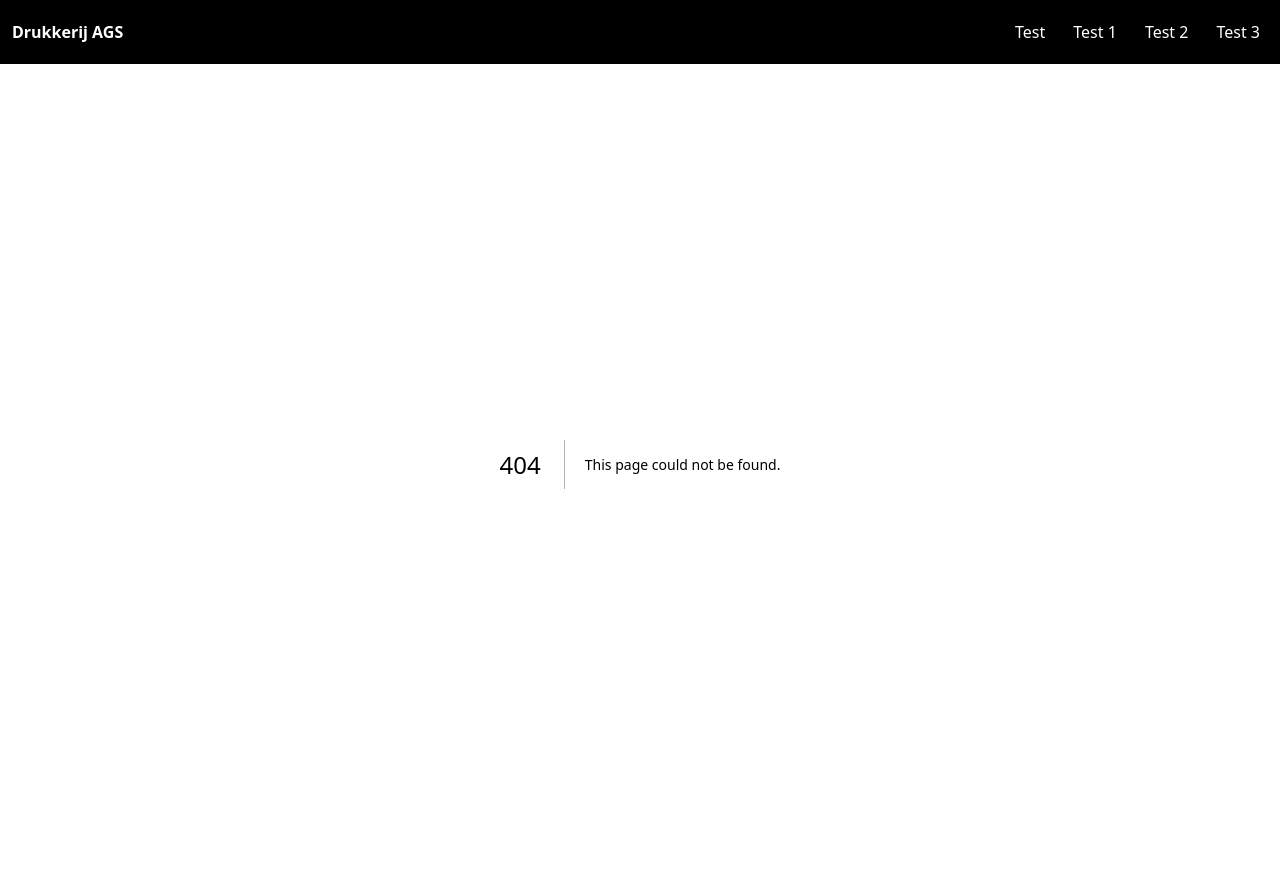
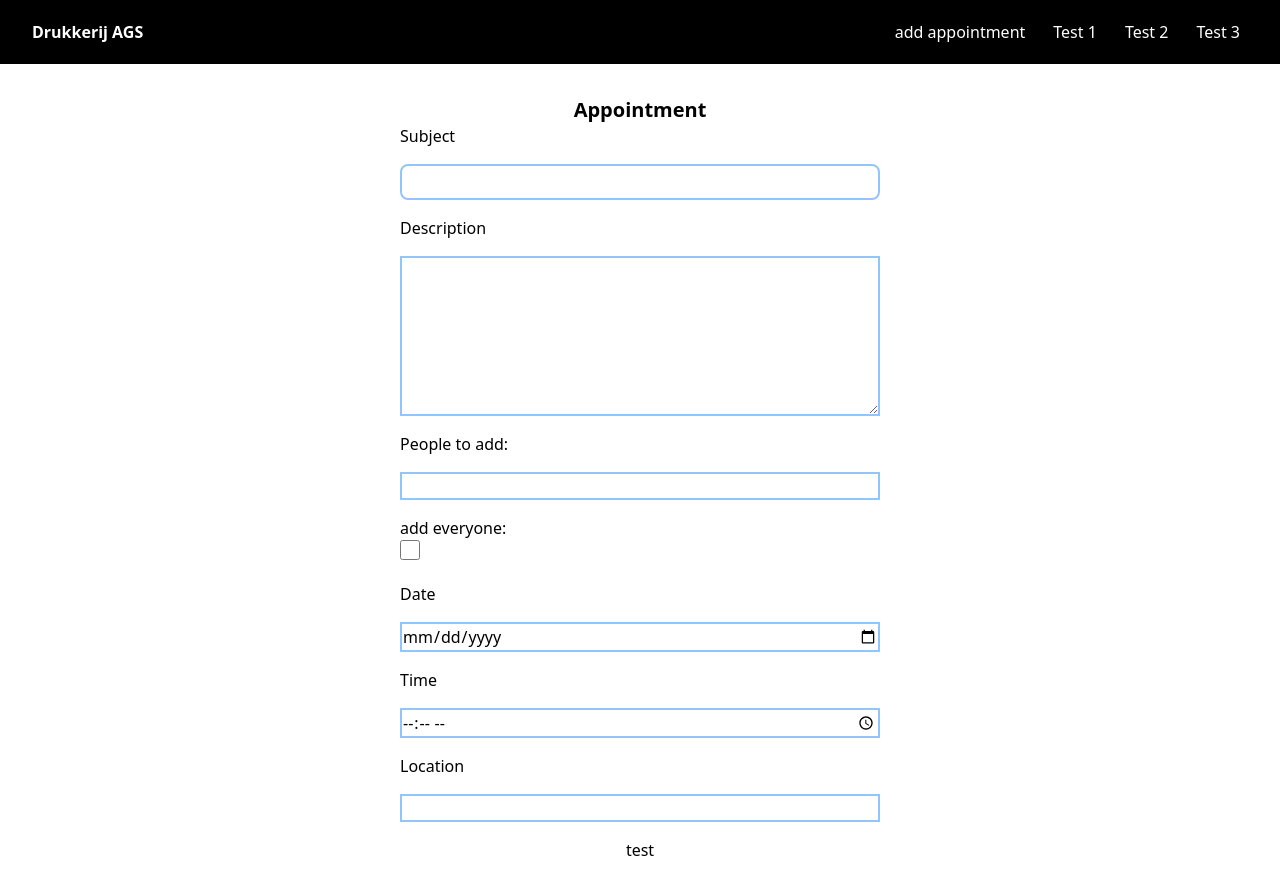
Before and after one commit to Spoorloos/skill_drukkerij_ags, a Next.js app: page /appointment in a window 1280 px wide. Before the commit this address had no page. Before the commit the page ends 864 px from the top, so only its background shows below. Built offline with nearby package versions, Linux system fonts and the light colour scheme.

Commit message:
made small changes

```diff
--- /dev/null
+++ b/src/app/appointment/page.tsx
@@ -0,0 +1,41 @@
+export default function Appointment() {
+    return (
+        <main className="flex p-8 items-center flex-col">
+            <h1 className="font-bold text-xl">Appointment</h1>
+            <form className="flex gap-4 flex-col w-[30rem]">
+                <label htmlFor="subject">Subject</label>
+                <input className="p-1 border-2 border-blue-300 rounded-lg" id="subject" type="text" required/>
+
+
+                <label htmlFor="description">Description</label>
+                <textarea className="h-40 border-2 border-blue-300" id="description"></textarea>
+
+
+                <label htmlFor="people_to_add">People to add:</label>
+                <input className="border-2 border-blue-300" id="subject" type="text" />
+
+                <div>
+                    <p>add everyone:</p>
+                    <input className="w-5 h-5" type="checkbox" />
+                </div>
+
+
+
+                <label htmlFor="date">Date</label>
+                <input className="border-2 border-blue-300" id="subject" type="date" required/>
+
+
+                <label htmlFor="time">Time</label>
+                <input className="border-2 border-blue-300" id="subject" type="time" required/>
+
+
+                <label htmlFor="location">Location</label>
+                <input className="border-2 border-blue-300" id="subject" type="text" />
+
+
+                <button type="submit">test</button>
+
+            </form>
+        </main>
+    );
+}
--- a/src/app/page.tsx
+++ b/src/app/page.tsx
@@ -6,40 +6,48 @@ const supabase = createClient(process.env.SUPABASE_URL!, process.env.SUPABASE_SE
 
 export default async function Home() {
     const { data, error } = await supabase
-        .from("test")
-        .select();
+        .from("calendar")
+        .select()
+        .lt("start_time", "19:00:00");
+
+
+    if (error) console.error(error);
 
     return (
         <main className="p-8 pb-0 space-y-8">
             <section>
-                <table className="w-1/2 border-collapse border border-black table-fixed">
+                <table className="border-collapse border border-black table-fixed">
                     <thead>
                         <tr className="border border-black">
-                            <th className="border border-black">Monday</th>
-                            <th className="border border-black">Tuesday</th>
-                            <th className="border border-black">Wednesday</th>
-                            <th className="border border-black">Thursday</th>
-                            <th className="border border-black">Friday</th>
+                            <th className="p-4 border border-black">Monday</th>
+                            <th className="p-4 border border-black">Tuesday</th>
+                            <th className="p-4 border border-black">Wednesday</th>
+                            <th className="p-4 border border-black">Thursday</th>
+                            <th className="p-4 border border-black">Friday</th>
                         </tr>
                     </thead>
                     <tbody>
                         <tr className="border border-black">
-                            <td className="border border-black"></td>
-                            <td className="border border-black"></td>
-                            <td className="border border-black">Germany</td>
-                            <td className="border border-black">Germany</td>
-                            <td className="border border-black">Germany</td>
+                            <td className="p-4 border border-black"></td>
+                            <td className="p-4 border border-black"></td>
+                            <td className="p-4 border border-black"></td>
+                            <td className="p-4 border border-black"></td>
+                            <td className="p-4 border border-black"></td>
                         </tr>
                         <tr className="border border-black">
-                            <td className="border border-black">Centro comercial Moctezuma 09:00</td>
-                            <td className="border border-black"></td>
-                            <td className="border border-black">Mexico</td>
-                            <td className="border border-black">Mexico</td>
-                            <td className="border border-black">Francisco Chang</td>
+                            <td className="p-4 border border-black"></td>
+                            <td className="p-4 border border-black"></td>
+                            <td className="p-4 border border-black"></td>
+                            <td className="p-4 border border-black"></td>
+                            <td className="p-4 border border-black"></td>
+
                         </tr>
                     </tbody>
                 </table>
             </section>
+
+
+
             <section>
                 <h2 className="font-bold">Database:</h2>
                 {error ? (
--- a/src/components/Header.tsx
+++ b/src/components/Header.tsx
@@ -2,10 +2,10 @@ import Link from "next/link";
 
 export default function Header() {
     return (
-        <header className="p-3 flex justify-between items-center bg-black text-white">
-            <h1 className="font-bold">Drukkerij AGS</h1>
+        <header className="p-3 px-8 flex justify-between items-center bg-black text-white">
+            <Link href="/"><h1 className="font-bold">Drukkerij AGS</h1></Link>
             <nav className="space-x-3">
-                <Link className="nav-item" href="#">Test</Link>
+                <Link className="nav-item" href="appointment">add appointment</Link>
                 <Link className="nav-item" href="#">Test 1</Link>
                 <Link className="nav-item" href="#">Test 2</Link>
                 <Link className="nav-item" href="#">Test 3</Link>
```
